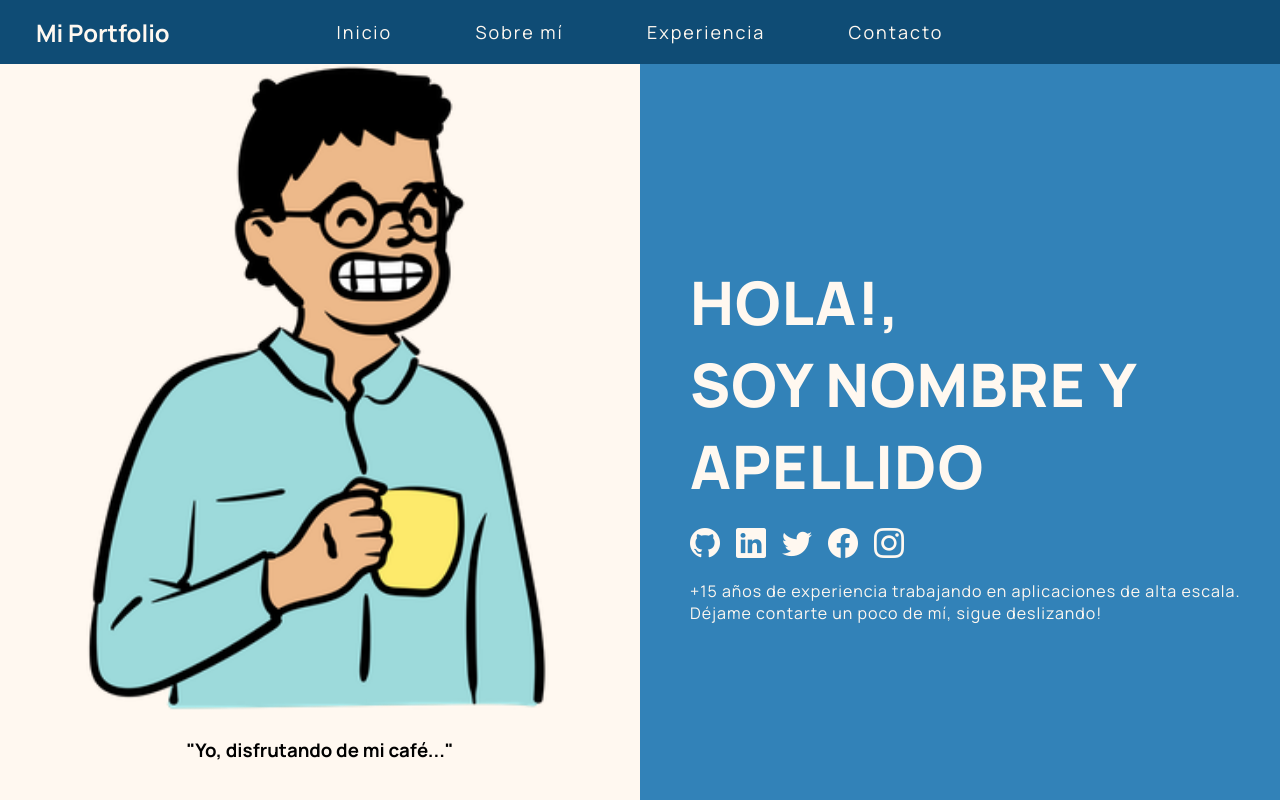
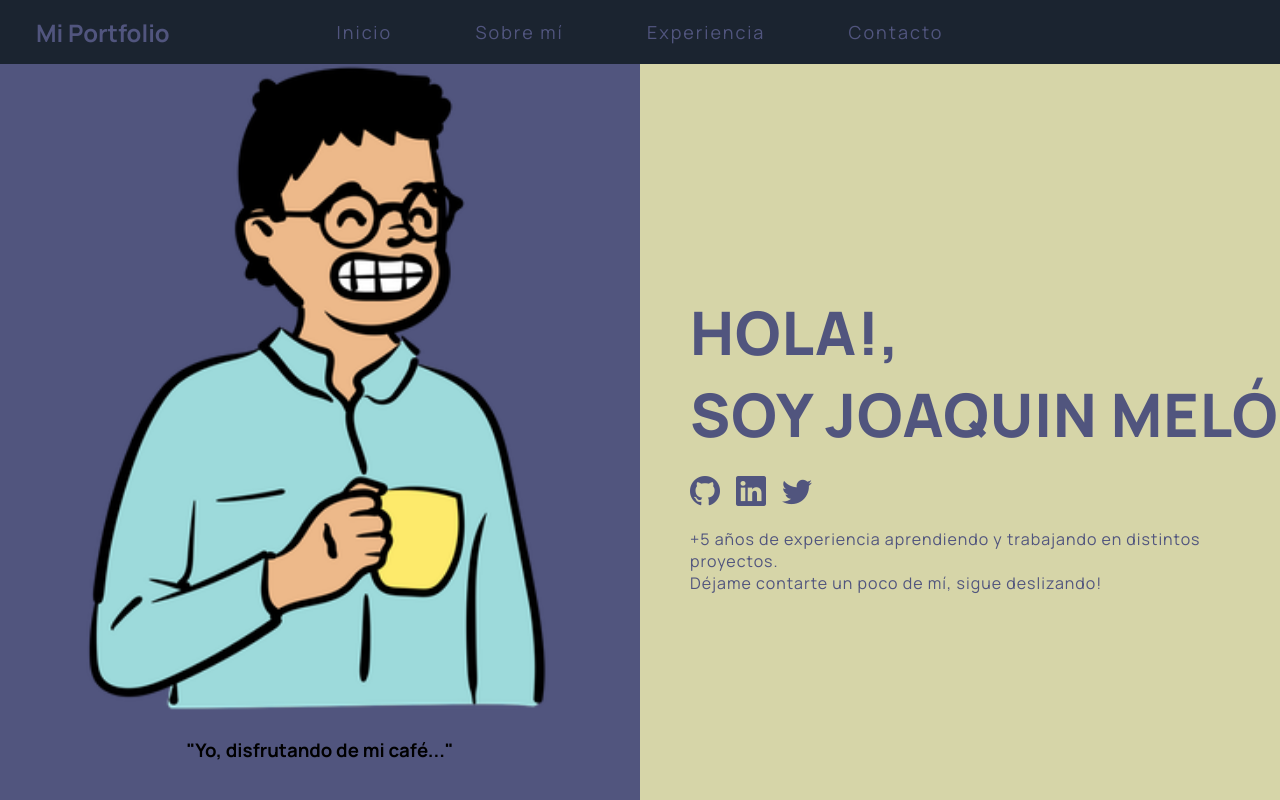
Before and after one commit to JoaquinFranich/portfolio-template, a plain HTML site: page index.html in a window 1280 px wide. Shown: the top 800 px of the page. Drawn offline with nearby package versions, Linux system fonts and the light colour scheme.

Commit message:
modificacion de informacion y aspecto del portfolio.

```diff
--- a/index.html
+++ b/index.html
@@ -38,16 +38,16 @@
     </div>
     <div class="half-section text-section">
       <div class="introduction">
-        <h1 class="title">Hola!, <br> Soy Nombre y Apellido </h1>
+        <h1 class="title">Hola!, <br> Soy Joaquin Meló </h1>
         <ul class="socials">
-          <li><a class="socials-icon" href=""><i class="bi bi-github"></i></a></li>
-          <li><a class="socials-icon" href=""><i class="bi bi-linkedin"></i></a></li>
-          <li><a class="socials-icon" href=""><i class="bi bi-twitter"></i></a></li>
-          <li><a class="socials-icon" href=""><i class="bi bi-facebook"></i></a></li>
-          <li><a class="socials-icon" href=""><i class="bi bi-instagram"></i></a></li>
+          <li><a class="socials-icon" href="https://github.com/JoaquinFranich"><i class="bi bi-github"></i></a></li>
+          <li><a class="socials-icon" href="www.linkedin.com/in/joaquin-franich-754361146"><i class="bi bi-linkedin"></i></a></li>
+          <li><a class="socials-icon" href="https://twitter.com/Wachingun"><i class="bi bi-twitter"></i></a></li>
+          <!-- <li><a class="socials-icon" href=""><i class="bi bi-facebook"></i></a></li>
+          <li><a class="socials-icon" href=""><i class="bi bi-instagram"></i></a></li> -->
         </ul>
 
-        <p class="description">+15 años de experiencia trabajando en aplicaciones de alta escala. <br> Déjame contarte un poco de mí, sigue deslizando!</p>
+        <p class="description">+5 años de experiencia aprendiendo y trabajando en distintos proyectos. <br> Déjame contarte un poco de mí, sigue deslizando!</p>
       </div>
 
     </div>
@@ -128,16 +128,16 @@
   <footer>
     <div class="footer-section-container">
       <ul class="socials">
-        <li><a class="socials-icon" href=""> <i class="bi bi-github"></i></a></li>
-        <li><a class="socials-icon" href=""><i class="bi bi-linkedin"></i></a></li>
-        <li><a class="socials-icon" href=""><i class="bi bi-twitter"></i></a></li>
-        <li><a class="socials-icon" href=""><i class="bi bi-facebook"></i></a></li>
-        <li><a class="socials-icon" href=""><i class="bi bi-instagram"></i></a></li>
+        <li><a class="socials-icon" href="https://github.com/JoaquinFranich"><i class="bi bi-github"></i></a></li>
+        <li><a class="socials-icon" href="www.linkedin.com/in/joaquin-franich-754361146"><i class="bi bi-linkedin"></i></a></li>
+        <li><a class="socials-icon" href="https://twitter.com/Wachingun"><i class="bi bi-twitter"></i></a></li>
+        <!-- <li><a class="socials-icon" href=""><i class="bi bi-facebook"></i></a></li>
+        <li><a class="socials-icon" href=""><i class="bi bi-instagram"></i></a></li> -->
       </ul>
     </div>
       <div class="footer-section-container">
         <p>
-          &copy; 2022 - <a class="footer-link" href="https://www.linkedin.com">Nombre y Apellido</a>
+          &copy; 2022 - <a class="footer-link" href="https://www.linkedin.com">Joaquin Meló</a>
         </p>
       </div>
   </footer>
--- a/styles.css
+++ b/styles.css
@@ -1,9 +1,9 @@
 @import url('https://fonts.googleapis.com/css2?family=Manrope:wght@200;400;700;800&display=swap');
 
 :root {
-  --primary-color: #3282B8;
-  --primary-color-dark: #0F4C75;
-  --accent-color: #FFF8F0;
+  --primary-color: #D6D5A8;
+  --primary-color-dark: #1B2430;
+  --accent-color: #51557E;
 }
 
 html {
```
